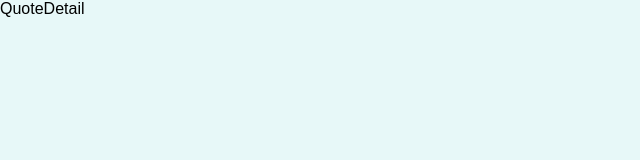
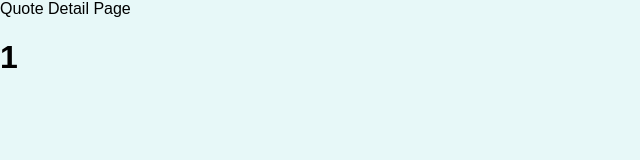
Before and after one commit to Harry-Leepz/comments, a React (Create React App) app: page /quotes/1 in a window 1280 px wide. Shown: the top 160 px of the page, without its empty margins (0-640 px from the left). Built offline with nearby package versions, Linux system fonts and the light colour scheme.

Commit message:
Extract url parameters in QuoteDetail page

```diff
--- a/src/pages/QuoteDetail.js
+++ b/src/pages/QuoteDetail.js
@@ -1,7 +1,14 @@
-import React from "react";
+import { useParams } from "react-router-dom";
 
 const QuoteDetail = () => {
-  return <div>QuoteDetail</div>;
+  const params = useParams();
+
+  return (
+    <div>
+      Quote Detail Page
+      <h1>{params.quoteId}</h1>
+    </div>
+  );
 };
 
 export default QuoteDetail;
```
Also changed, not shown: 1 other file (tests, documents, lock files or other folders).
